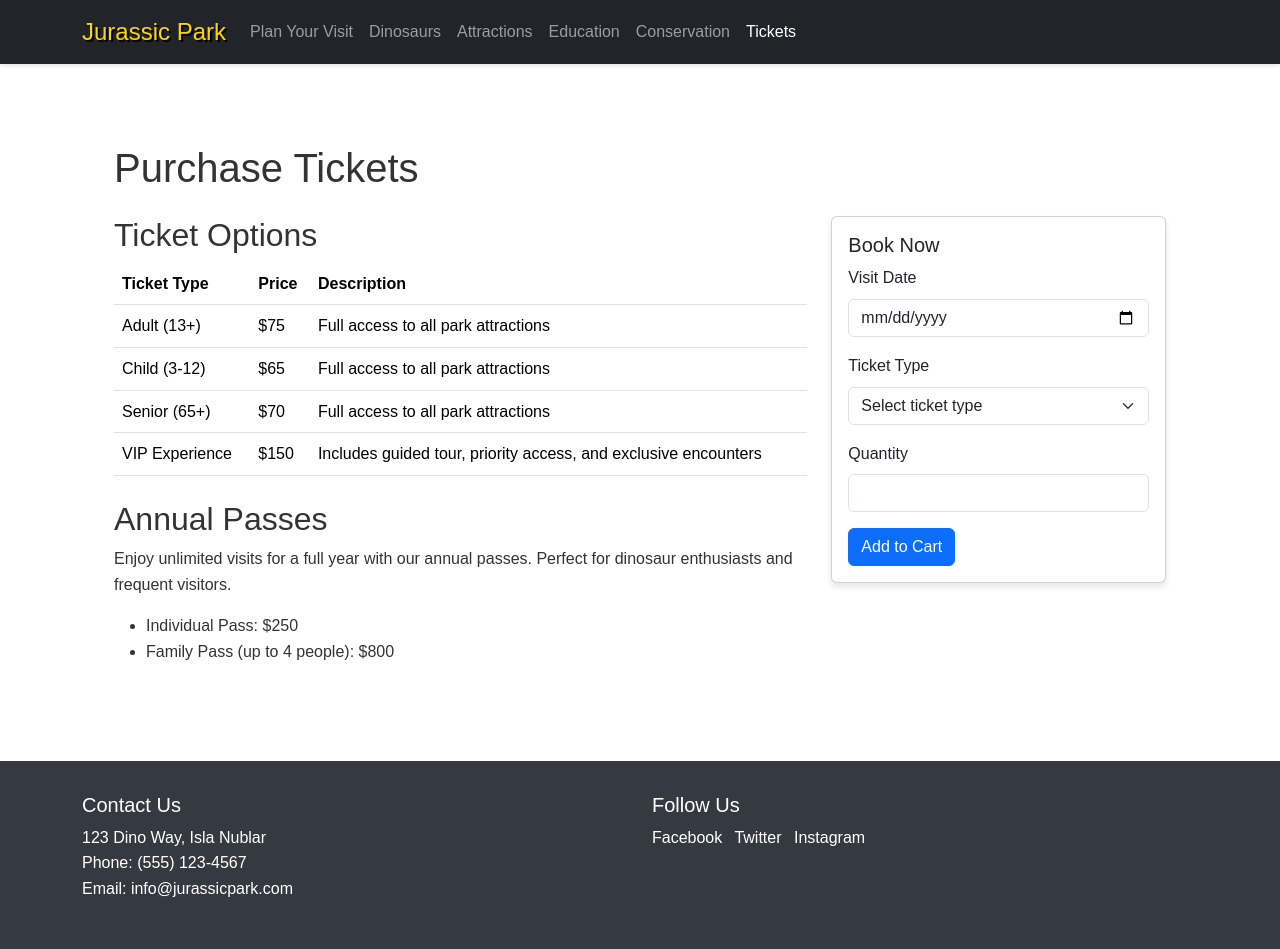
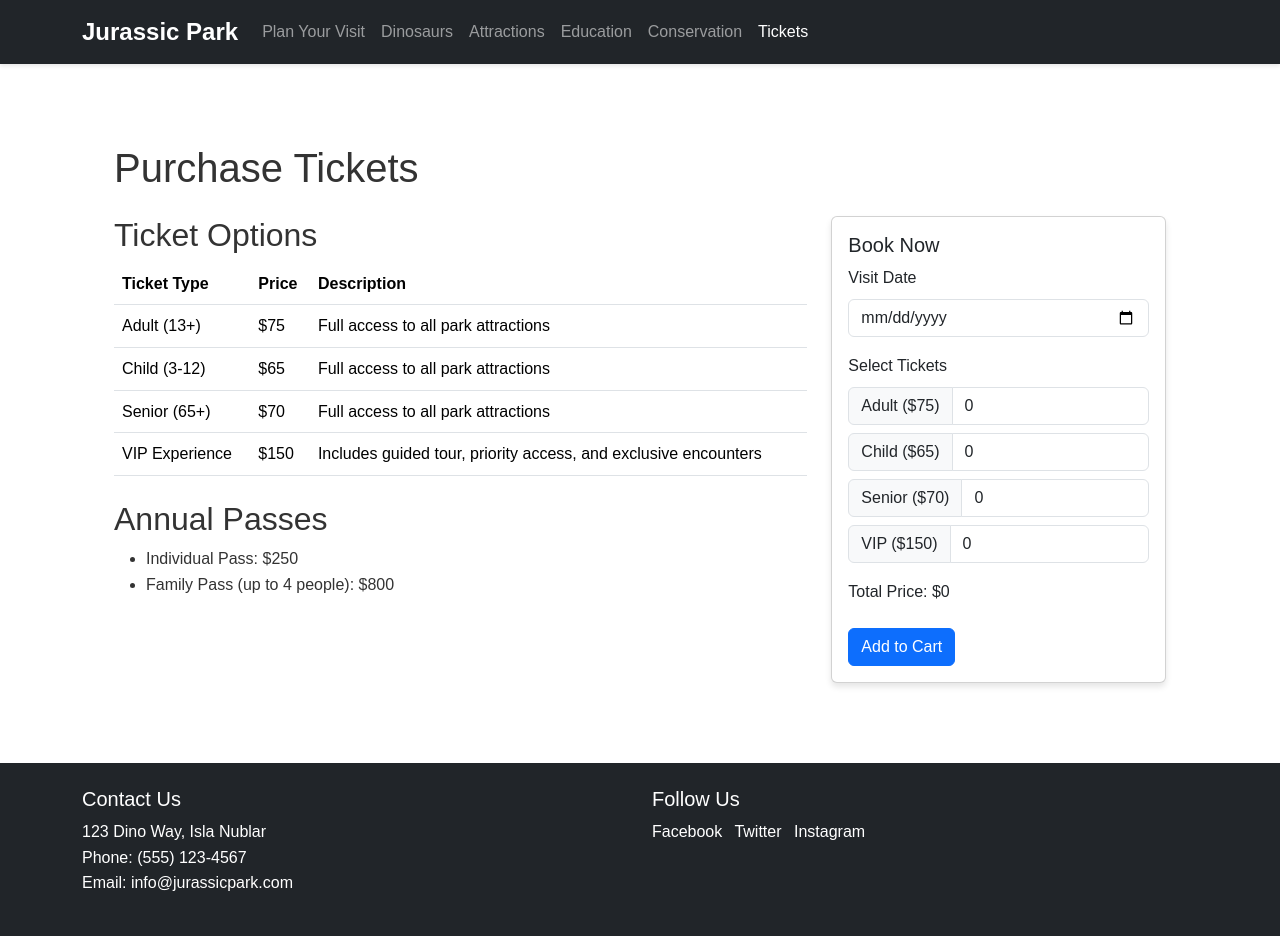
Before and after one commit to benzine12/jurassic_zone_hw, a plain HTML site: page tickets.html in a window 1280 px wide. Drawn offline with nearby package versions, Linux system fonts and the light colour scheme; a web font is replaced by a local one.

Commit message:
added muptiple tickets option

```diff
--- a/css/styles.css
+++ b/css/styles.css
@@ -18,16 +18,10 @@ body {
 .navbar {
     box-shadow: 0 2px 4px rgba(0,0,0,.1);
 }
-@font-face {
-    font-family: 'JurassicPark';
-    src: url('fonts/jurassicpark.ttf') format('truetype');
-}
 
 .navbar-brand {
-    font-family: 'JurassicPark', sans-serif;
-    color: #FFD700; /* Золотой цвет */
+    font-weight: bold;
     font-size: 1.5rem;
-    text-shadow: 2px 2px #000; /* Тень для текста */
 }
 
 .hero-section {
--- a/tickets.html
+++ b/tickets.html
@@ -9,6 +9,19 @@
         href="https://static.wikia.nocookie.net/jurassicpark/images/4/4a/Site-favicon.ico/revision/latest?cb=20210531200705">
     <link href="https://cdn.jsdelivr.net/npm/bootstrap@5.3.0-alpha1/dist/css/bootstrap.min.css" rel="stylesheet">
     <link href="css/styles.css" rel="stylesheet">
+    <style>
+        body {
+            display: flex;
+            flex-direction: column;
+            min-height: 100vh;
+        }
+        .content {
+            flex: 1 0 auto;
+        }
+        .footer {
+            flex-shrink: 0;
+        }
+    </style>
 </head>
 
 <body>
@@ -35,6 +48,7 @@
         <main class="container my-5">
             <div class="page-content">
                 <h1 class="mb-4">Purchase Tickets</h1>
+
                 <div class="row">
                     <div class="col-md-8">
                         <h2>Ticket Options</h2>
@@ -71,37 +85,46 @@
                         </table>
 
                         <h2 class="mt-4">Annual Passes</h2>
-                        <p>Enjoy unlimited visits for a full year with our annual passes. Perfect for dinosaur
-                            enthusiasts and frequent visitors.</p>
                         <ul>
                             <li>Individual Pass: $250</li>
                             <li>Family Pass (up to 4 people): $800</li>
                         </ul>
                     </div>
+
                     <div class="col-md-4">
                         <div class="card">
                             <div class="card-body">
                                 <h5 class="card-title">Book Now</h5>
-                                <form>
+                                <form id="ticketForm">
                                     <div class="mb-3">
-                                        <label for="visit-date" class="form-label">Visit Date</label>
-                                        <input type="date" class="form-control" id="visit-date" required>
+                                        <label for="visitDate" class="form-label">Visit Date</label>
+                                        <input type="date" class="form-control" id="visitDate" required>
                                     </div>
+
                                     <div class="mb-3">
-                                        <label for="ticket-type" class="form-label">Ticket Type</label>
-                                        <select class="form-select" id="ticket-type" required>
-                                            <option value="">Select ticket type</option>
-                                            <option value="adult">Adult</option>
-                                            <option value="child">Child</option>
-                                            <option value="senior">Senior</option>
-                                            <option value="vip">VIP Experience</option>
-                                        </select>
+                                        <label class="form-label">Select Tickets</label>
+                                        <div class="input-group mb-2">
+                                            <span class="input-group-text">Adult ($75)</span>
+                                            <input type="number" class="form-control ticket-quantity" id="adultQuantity" min="0" value="0">
+                                        </div>
+                                        <div class="input-group mb-2">
+                                            <span class="input-group-text">Child ($65)</span>
+                                            <input type="number" class="form-control ticket-quantity" id="childQuantity" min="0" value="0">
+                                        </div>
+                                        <div class="input-group mb-2">
+                                            <span class="input-group-text">Senior ($70)</span>
+                                            <input type="number" class="form-control ticket-quantity" id="seniorQuantity" min="0" value="0">
+                                        </div>
+                                        <div class="input-group mb-2">
+                                            <span class="input-group-text">VIP ($150)</span>
+                                            <input type="number" class="form-control ticket-quantity" id="vipQuantity" min="0" value="0">
+                                        </div>
                                     </div>
+
                                     <div class="mb-3">
-                                        <label for="quantity" class="form-label">Quantity</label>
-                                        <input type="number" class="form-control" id="quantity" min="1" max="10"
-                                            required>
+                                        <label class="form-label">Total Price: $<span id="totalPrice">0</span></label>
                                     </div>
+
                                     <button type="submit" class="btn btn-primary">Add to Cart</button>
                                 </form>
                             </div>
@@ -112,7 +135,7 @@
         </main>
     </div>
 
-    <footer class="footer">
+    <footer class="footer bg-dark text-white py-4">
         <div class="container">
             <div class="row">
                 <div class="col-md-6">
@@ -121,9 +144,9 @@
                 </div>
                 <div class="col-md-6">
                     <h5>Follow Us</h5>
-                    <a href="#" class="me-2">Facebook</a>
-                    <a href="#" class="me-2">Twitter</a>
-                    <a href="#">Instagram</a>
+                    <a href="#" class="text-white me-2">Facebook</a>
+                    <a href="#" class="text-white me-2">Twitter</a>
+                    <a href="#" class="text-white">Instagram</a>
                 </div>
             </div>
         </div>
@@ -144,9 +167,48 @@
                 }
             });
 
-            // Предотвращаем распространение события клика на родительские элементы
             navbarToggler.addEventListener('click', function (event) {
                 event.stopPropagation();
+            });
+        });
+    </script>
+    <script>
+        document.addEventListener('DOMContentLoaded', function () {
+            const quantities = ['adultQuantity', 'childQuantity', 'seniorQuantity', 'vipQuantity'];
+            const prices = [75, 65, 70, 150];
+
+            quantities.forEach((id, index) => {
+                const input = document.getElementById(id);
+                input.addEventListener('input', function(e) {
+                    // Удаляем все нецифровые символы
+                    this.value = this.value.replace(/[^0-9]/g, '');
+
+                    // Убираем ведущие нули
+                    this.value = this.value.replace(/^0+/, '');
+
+                    // Если поле пустое, устанавливаем значение 0
+                    if (this.value === '') {
+                        this.value = '0';
+                    }
+
+                    updateTotal();
+                });
+            });
+
+            function updateTotal() {
+                let total = 0;
+                quantities.forEach((id, index) => {
+                    const quantity = parseInt(document.getElementById(id).value) || 0;
+                    total += quantity * prices[index];
+                });
+                document.getElementById('totalPrice').textContent = total;
+            }
+
+            // Предотвращаем отправку формы по умолчанию
+            document.getElementById('ticketForm').addEventListener('submit', function(e) {
+                e.preventDefault();
+                // Здесь можно добавить логику для обработки отправки формы
+                alert('Tickets added to cart! Total: $' + document.getElementById('totalPrice').textContent);
             });
         });
     </script>
```
Also changed, not shown: index.html (indentation only).
